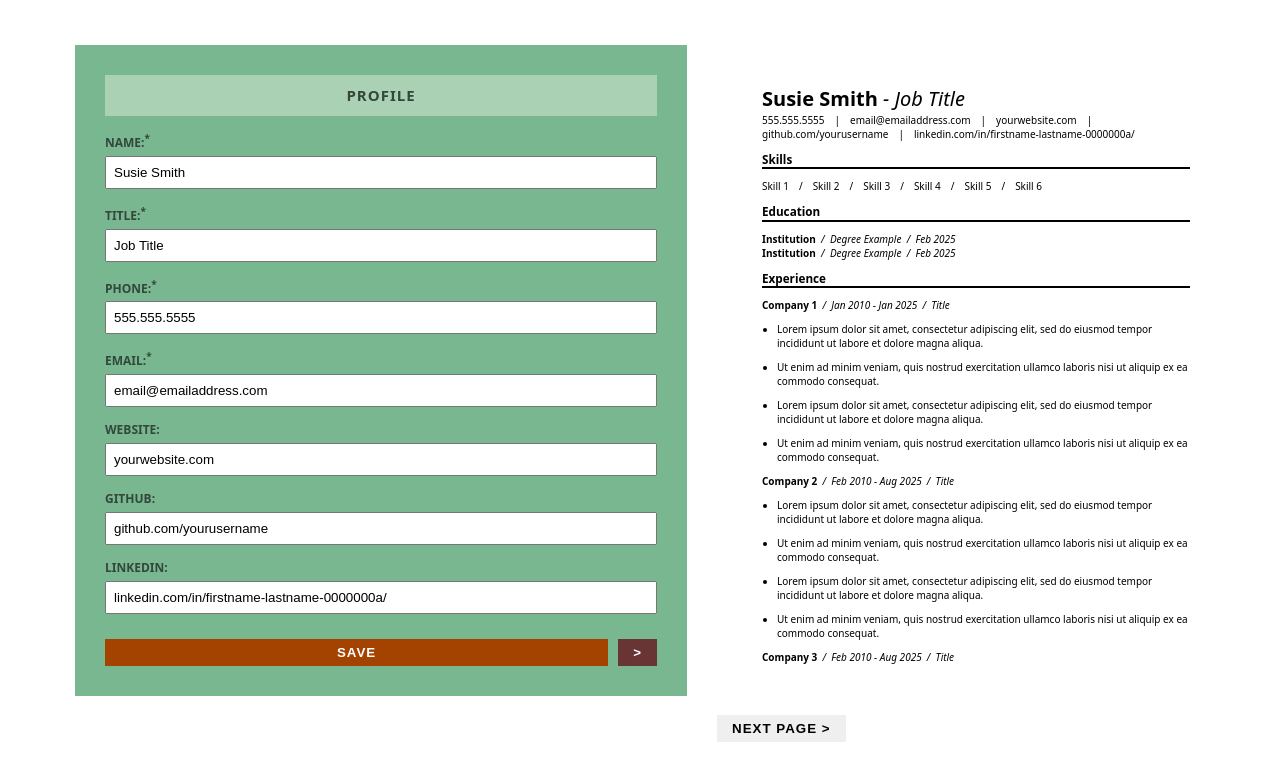
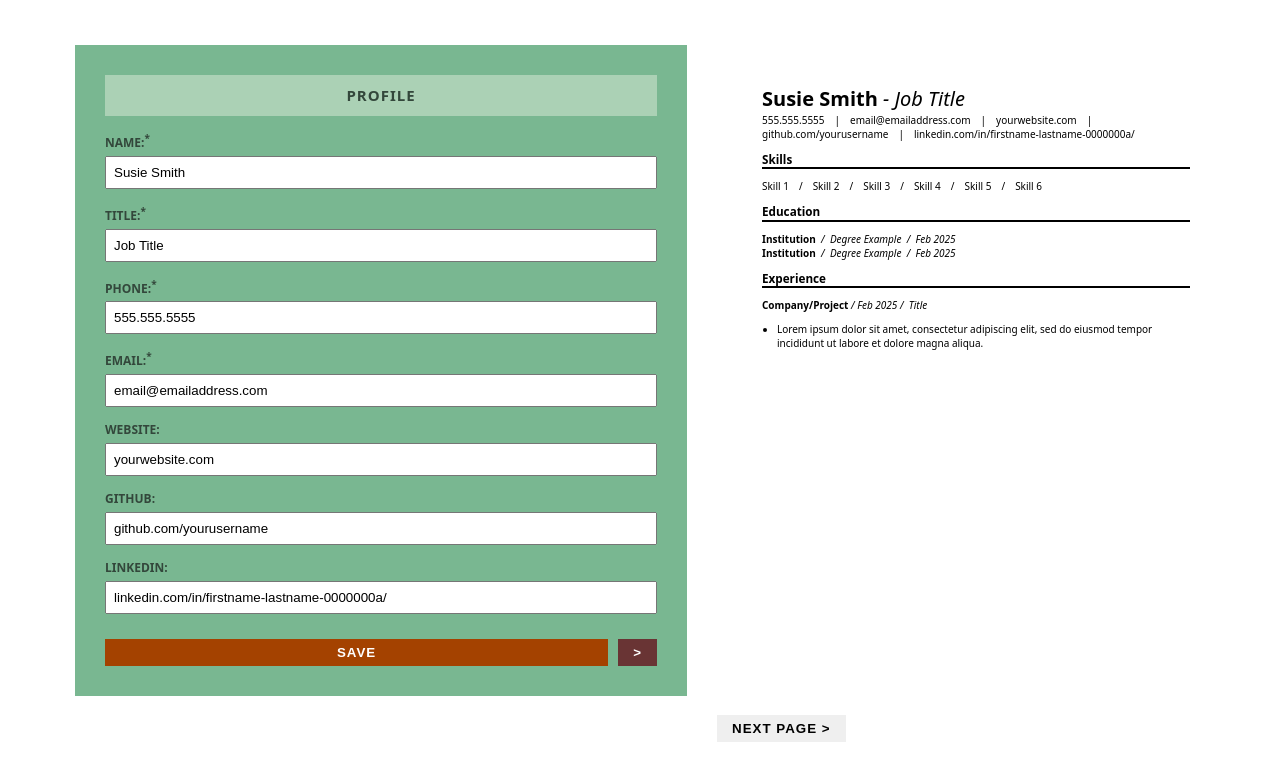
Before and after one commit to ixanonymousxi/resume-generator, a React (Vite) app: page / in a window 1280 px wide. Shown: the top 780 px of the page. Built offline with nearby package versions, Linux system fonts and the light colour scheme.

Commit message:
Working on adding experience. Need to make add and delete buttons functional

```diff
--- a/src/Pages/App.jsx
+++ b/src/Pages/App.jsx
@@ -97,8 +97,7 @@ function App() {
         required: false,
         id: crypto.randomUUID()
       }],
-    education: [
-      {
+    education: [{
         legend: "Education 1",
         id: crypto.randomUUID(),
         inputs: [{
@@ -148,7 +147,45 @@ function App() {
         }]
       }
     ],
-    experience: []
+    experience: [{
+      legend: "Experience 1",
+      id: crypto.randomUUID(),
+      inputs: {
+        title: [{
+          val: "Company/Project",
+          label: "Company/Project",
+          type: "text",
+          placeholder: "Enter a company or project",
+          required: false,
+          id: crypto.randomUUID()
+        }, {
+            val: new Date(),
+            label: "Start Date",
+            type: "date",
+            required: false,
+            id: crypto.randomUUID()
+          }, {
+            label: "End Date",
+            type: "date",
+            required: false,
+            id: crypto.randomUUID()
+          }, {
+            val: "Title",
+            label: "Title",
+            type: "text",
+            placeholder: "Enter your title",
+            required: false,
+            id: crypto.randomUUID()
+          }],
+        bullets:[{
+          val: "Lorem ipsum dolor sit amet, consectetur adipiscing elit, sed do eiusmod tempor incididunt ut labore et dolore magna aliqua.",
+          label: "Bullet 1",
+          type: "text",
+          placeholder: "Describe your job or project duties",
+          required: false,
+          id: crypto.randomUUID()
+        }]}
+    }]
   });
 
   return (
--- a/src/Pages/PageParts.jsx
+++ b/src/Pages/PageParts.jsx
@@ -1,7 +1,7 @@
 import { useState } from 'react'
 import './PageParts.css'
 import { HeaderSection, SkillsSection, EducationSection, ExperienceSection } from '../components/Sections'
-import { EducationEditor, HeaderEditor, SkillsEditor } from '../components/EditorSections'
+import { EducationEditor, HeaderEditor, SkillsEditor, ExperienceEditor } from '../components/EditorSections'
 
 function ResumePreview({ fields }) {
 
@@ -16,7 +16,7 @@ function ResumePreview({ fields }) {
 
             <EducationSection fields={fields.education} />
 
-            <ExperienceSection />
+            <ExperienceSection fields={fields.experience} />
           </div>
         </div>
 
@@ -33,7 +33,8 @@ function ResumeEditor({ fields, setFields }) {
   const sections = [
     <HeaderEditor fields={fields.header} setFields={setFields} />,
     <SkillsEditor fields={fields.skills} setFields={setFields} />,
-    <EducationEditor fields={fields.education} setFields={setFields} />
+    <EducationEditor fields={fields.education} setFields={setFields} />,
+    <ExperienceEditor fields={fields.experience} setFields={setFields} />
   ];
 
   return (
--- a/src/components/EditorSections.jsx
+++ b/src/components/EditorSections.jsx
@@ -127,4 +127,83 @@ function EducationEditor({ fields, setFields }) {
     )
 }
 
-export { HeaderEditor, SkillsEditor, EducationEditor }
+function ExperienceEditor({ fields, setFields }) {
+    const addInput = () => {
+        setFields(prevFields => ({
+            ...prevFields,
+            experience: [
+                ...prevFields.experience,
+                {
+                    legend: "Experience " + (prevFields.experience.length + 1),
+                    id: crypto.randomUUID(),
+                    inputs: {
+                        title: [{
+                            val: "Company/Project",
+                            label: "Company/Project",
+                            type: "text",
+                            placeholder: "Enter a company or project",
+                            required: false,
+                            id: crypto.randomUUID()
+                        }, {
+                            val: new Date(),
+                            label: "Start Date",
+                            type: "date",
+                            required: false,
+                            id: crypto.randomUUID()
+                        }, {
+                            label: "End Date",
+                            type: "date",
+                            required: false,
+                            id: crypto.randomUUID()
+                        }, {
+                            val: "Title",
+                            label: "Title",
+                            type: "text",
+                            placeholder: "Enter your title",
+                            required: false,
+                            id: crypto.randomUUID()
+                        }],
+                        bullets: [{
+                            val: "Lorem ipsum dolor sit amet, consectetur adipiscing elit, sed do eiusmod tempor incididunt ut labore et dolore magna aliqua.",
+                            label: "Bullet 1",
+                            type: "text",
+                            placeholder: "Describe your job or project duties",
+                            required: false,
+                            id: crypto.randomUUID()
+                        }]
+                    }
+                }
+            ]
+        }));
+    }
+
+    const deleteInput = (field) => {
+        setFields(prevFields => {
+            const newEducation = prevFields.education.filter(f => f.legend !== field.legend);
+
+            // Renumber "Education X" labels, keeping user-entered values untouched
+            return {
+                ...prevFields,
+                education: newEducation.map((edu, index) => ({
+                    ...edu,
+                    legend: `Education ${index + 1}`
+                }))
+            };
+        });
+    };
+
+    return (
+        <>
+            <h2>Experience</h2>
+            <div className="inputs">
+                {fields.map((field) => (
+                    <EditorFieldset field={field} setFields={setFields} section="experience" onDelete={deleteInput} key={field.id} />
+                ))}
+            </div>
+
+            <button className="add" onClick={addInput}>Add Experience +</button>
+        </>
+    )
+}
+
+export { HeaderEditor, SkillsEditor, EducationEditor, ExperienceEditor }
--- a/src/components/Inputs.jsx
+++ b/src/components/Inputs.jsx
@@ -52,16 +52,45 @@ function EditorFieldset({ field, setFields, section, onDelete }) {
             <fieldset>
                 <legend>{field.legend}</legend>
 
-                {field.inputs.map((input, i) => {
+                {field.inputs.bullets ? (
+                    <>
+                        {field.inputs.title.map((input, i) => {
                             const id = input.label.toLowerCase().split(" ").join("-");
-                    return(
+                            return (
+                                <div className="input-wrapper" key={input.id}>
+                                    <label htmlFor={id}>{input.label}</label>
+                                    <input id={id} type={input.type} placeholder={input.placeholder} value={input.val} required={input.required} onChange={updateInput} />
+                                </div>
+                            );
+                        })}
+
+                        {field.inputs.bullets.map((bullet,i) => {
+                            const bulletId = bullet.label.toLowerCase().split(" ").join("-");
+                            return (
+                                <div className="input-wrapper" key={bullet.id}>
+                                    <label htmlFor={bulletId}>{bullet.label}</label>
+                                    <input id={bulletId} type={bullet.type} placeholder={bullet.placeholder} value={bullet.val} required={bullet.required} onChange={updateInput} />
+                                    {i === field.inputs.bullets.length - 1 && <button className="delete" onClick={() => { onDelete(field) }}>&#128465;</button>}
+                                </div>
+                            );
+                        })}
+
+                        {<button className="add" onClick={() => { onDelete(field) }}>Add Bullet +</button>}
+                        {<button className="delete" onClick={() => { onDelete(field) }}>&#128465;</button>}
+                    </>
+                ) : (
+                    field.inputs.map((input, i) => {
+                        const id = input.label.toLowerCase().split(" ").join("-");
+                        return (
                             <div className="input-wrapper" key={input.id}>
                                 <label htmlFor={id}>{input.label}</label>
                                 <input id={id} type={input.type} placeholder={input.placeholder} value={input.val} required={input.required} onChange={updateInput} />
                                 {i === field.inputs.length - 1 && <button className="delete" onClick={() => { onDelete(field) }}>&#128465;</button>}
                             </div>
-                    )
-                })}
+                        );
+                    })
+                )}
+
             </fieldset>
         </>
     )
--- a/src/components/Sections.jsx
+++ b/src/components/Sections.jsx
@@ -63,14 +63,30 @@ function EducationSection({ fields }) {
     )
 }
 
-function ExperienceSection() {
-    const [count, setCount] = useState(0)
-
+function ExperienceSection({ fields }) {
     return (
         <>
             <div className="experience section">
                 <h3>Experience</h3>
                 <ul>
+                    {fields.map((field) => (
+                        <li key={field.id}>
+                            <h4>
+                                {field.inputs.title[0].val}
+                                <span>&nbsp;/&nbsp;
+                                    {new Date(field.inputs.title[1].val).toLocaleDateString('en-US', { year: 'numeric', month: 'short' })}
+                                    {field.inputs.title[2].val && ` - ${new Date(field.inputs.title[2].val).toLocaleDateString('en-US', { year: 'numeric', month: 'short' })}`}
+                                    &nbsp;/&nbsp; {field.inputs.title[3].val}
+                                </span>
+                            </h4>
+                            <ul className="bullet-list">
+                                {field.inputs.bullets.map((bullet) => (
+                                    <li key={bullet.id}>{bullet.val}</li>
+                                ))}
+                            </ul>
+                        </li>
+                    ))}
+                {/*
                     <li>
                         <h4>Company 1 <span>&nbsp;/&nbsp; Jan 2010 -  Jan 2025 &nbsp;/&nbsp; Title</span></h4>
                         <ul className="bullet-list">
@@ -107,6 +123,7 @@ function ExperienceSection() {
                             <li>Ut enim ad minim veniam, quis nostrud exercitation ullamco laboris nisi ut aliquip ex ea commodo consequat. </li>
                         </ul>
                     </li>
+                    */}
                 </ul>
             </div>
         </>
--- a/src/index.css
+++ b/src/index.css
@@ -51,6 +51,7 @@ p{
 input{
   padding:7px;
   flex-grow: 1;
+  width: 70%;
 }
 
 button{
```
Lines whose indentation alone changed are shown as unchanged.
